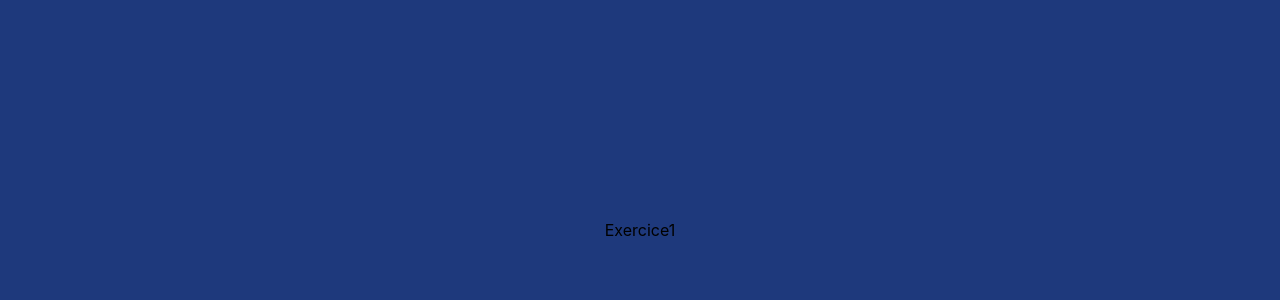
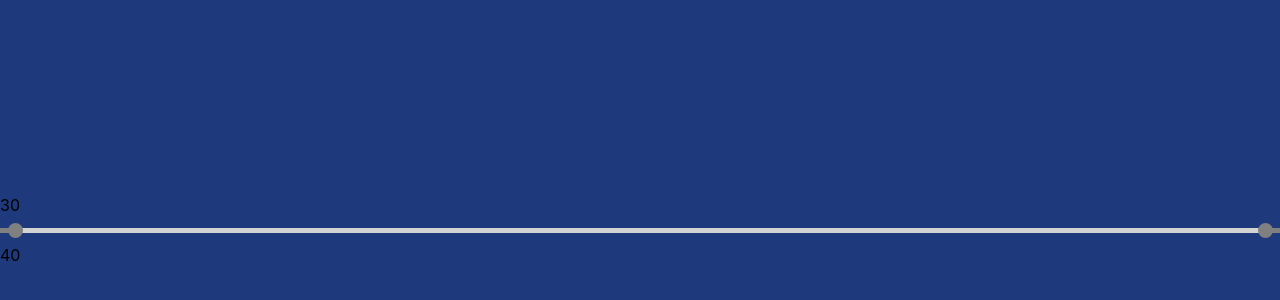
Before and after one commit to kuribox/mangoTest, a React (Vite) app: page /exercise1 in a window 1280 px wide. Shown: the part 170-470 px from the top of the page. Built offline with nearby package versions, Linux system fonts and the light colour scheme.

Commit message:
Range component basic functionality

```diff
--- /dev/null
+++ b/src/components/Range/index.jsx
@@ -0,0 +1,174 @@
+import React, { useState, useRef, useEffect } from "react";
+import styles from "./range.module.css";
+
+const Range = ({
+  min = 30,
+  max = 40,
+  values, // = [5, 10, 99, 30.5],
+  step = 2,
+  onChange,
+}) => {
+  const [minValue, setMinValue] = useState(null);
+  const [maxValue, setMaxValue] = useState(null);
+  const [maxSteps] = useState(values ? values.length - 1 : max - min);
+
+  const [result, setResult] = useState({
+    min: values ? values[0] : min,
+    max: values ? values[values.length - 1] : max,
+  });
+
+  const [width, setWidth] = useState(null);
+  const [pointWidth, setPointWidth] = useState(1);
+
+  const rangeRef = useRef(null);
+  const minRef = useRef(null);
+  const maxRef = useRef(null);
+  const ref = useRef(null);
+
+  useEffect(() => {
+    setWidth(ref.current.parentElement.offsetWidth);
+    setMaxValue(ref.current.parentElement.offsetWidth);
+  }, []); // Get width of parent element
+
+  useEffect(() => {
+    setTimeout(() => {
+      if (maxRef.current?.offsetWidth || minRef.current?.offsetWidth) {
+        setPointWidth(maxRef.current.offsetWidth);
+        setMinValue(maxRef.current.offsetWidth);
+      }
+    }, 50);
+  }, [maxRef, minRef]); // Get width of parent element
+
+  useEffect(() => {
+    if (onChange) onChange(result);
+  }, [result]);
+
+  // no render if width is not set or if values are set and there is only one value
+  if (!width && (!values || (values && values.length > 1)))
+    return <div ref={ref} />;
+
+  // Update min drag position
+  const handleMinDrag = (e) => {
+    if (e.clientX < maxValue && e.clientX >= pointWidth) setMinValue(e.clientX);
+  };
+
+  // Update max drag position
+  const handleMaxDrag = (e) => {
+    if (e.clientX > minValue && e.clientX <= width) setMaxValue(e.clientX);
+  };
+
+  const handleMinMouseDown = (e) => {
+    e.stopPropagation();
+    e.preventDefault();
+
+    window.addEventListener("mousemove", handleMinDrag);
+    window.addEventListener("mouseup", handleMinMouseUp);
+  };
+
+  const handleMaxMouseDown = (e) => {
+    e.stopPropagation();
+    e.preventDefault();
+
+    window.addEventListener("mousemove", handleMaxDrag);
+    window.addEventListener("mouseup", handleMaxMouseUp);
+  };
+
+  // on mouse up min drag point, set most close value to result
+  const handleMinMouseUp = (e) => {
+    if (values) {
+      let stepValue = Math.round(e.clientX / ((width - pointWidth) / maxSteps));
+
+      if (
+        values[stepValue] &&
+        values.findIndex((c) => c === result.max) <= stepValue
+      ) {
+        stepValue = stepValue - 1;
+      }
+
+      if (!values[stepValue]) stepValue = 0;
+
+      setMinValue(stepValue * ((width - pointWidth) / maxSteps) + pointWidth);
+      setResult({ ...result, min: values[stepValue] });
+    } else {
+      let stepValue = Math.ceil(e.clientX / ((width - pointWidth) / maxSteps));
+
+      if (stepValue % step !== 0) stepValue = stepValue - (stepValue % step);
+      if (stepValue + min >= result.max) stepValue = stepValue - step;
+
+      setMinValue(stepValue * ((width - pointWidth) / maxSteps) + pointWidth);
+      setResult({ ...result, min: stepValue + min });
+    }
+
+    window.removeEventListener("mousemove", handleMinDrag);
+    window.removeEventListener("mouseup", handleMinMouseUp);
+  };
+
+  // on mouse up max drag point, set most close value to result
+  const handleMaxMouseUp = (e) => {
+    if (values) {
+      let stepValue = Math.round(e.clientX / ((width - pointWidth) / maxSteps));
+
+      if (
+        values[stepValue] &&
+        values.findIndex((c) => c === result.min) >= stepValue
+      ) {
+        stepValue = stepValue + 1;
+      }
+
+      if (!values[stepValue]) stepValue = values.length - 1;
+
+      setMaxValue(stepValue * ((width - pointWidth) / maxSteps) + pointWidth);
+      setResult({ ...result, max: values[stepValue] });
+    } else {
+      let stepValue = Math.floor(e.clientX / ((width - pointWidth) / maxSteps));
+
+      if (stepValue % step !== 0) stepValue = stepValue + (stepValue % step);
+      if (stepValue + min <= result.min) stepValue = stepValue + step;
+
+      setMaxValue(stepValue * ((width - pointWidth) / maxSteps) + pointWidth);
+      setResult({ ...result, max: stepValue + min });
+    }
+
+    window.removeEventListener("mousemove", handleMaxDrag);
+    window.removeEventListener("mouseup", handleMaxMouseUp);
+  };
+
+  return (
+    <div ref={ref}>
+      {result.min}
+      <div ref={rangeRef} className={styles.range} style={{ width }}>
+        <div className={styles.bar} />
+        <div
+          className={styles.selectedBar}
+          style={{
+            width: maxValue - minValue,
+            left: `${minValue - pointWidth / 2}px`,
+          }}
+        />
+        <div
+          ref={minRef}
+          className={styles.min}
+          style={{
+            left: `${minValue - pointWidth}px`,
+          }}
+          onMouseDown={handleMinMouseDown}
+        >
+          <div className={styles.circle} />
+        </div>
+        <div
+          ref={maxRef}
+          className={styles.max}
+          style={{
+            left: `${maxValue - pointWidth}px`,
+          }}
+          onMouseDown={handleMaxMouseDown}
+        >
+          <div className={styles.circle} />
+        </div>
+      </div>
+      {result.max}
+    </div>
+  );
+};
+
+export default Range;
--- /dev/null
+++ b/src/components/Range/range.module.css
@@ -0,0 +1,68 @@
+.range {
+  position: relative;
+  height: 30px;
+  overflow: hidden;
+  display: flex;
+  justify-content: center;
+  align-items: center;
+}
+
+.bar {
+  background-color: gray;
+  width: 100%;
+  height: 5px;
+}
+
+.selectedBar {
+  background-color: lightgray;
+  width: 100%;
+  height: 5px;
+  z-index: 2;
+  position: absolute;
+  left: 0;
+}
+
+.min,
+.max {
+  position: absolute;
+  top: 0;
+  bottom: 0;
+  width: 30px;
+  height: 30px;
+  display: flex;
+  align-items: center;
+  justify-content: center;
+}
+
+.min {
+  left: 0;
+}
+
+.max {
+  left: 0;
+}
+
+.circle {
+  width: 15px;
+  height: 15px;
+  border-radius: 50%;
+  background-color: gray;
+  z-index: 3;
+}
+
+.minValue,
+.maxValue {
+  position: absolute;
+  bottom: -20px;
+  font-size: 12px;
+}
+
+.minValue {
+  left: 50%;
+  transform: translateX(-50%);
+}
+
+.maxValue {
+  right: 50%;
+  transform: translateX(50%);
+}
--- a/src/views/Exercise1/index.jsx
+++ b/src/views/Exercise1/index.jsx
@@ -1,10 +1,11 @@
 import React from "react";
 import styles from "./exercise1.module.css";
+import Range from "../../components/Range";
 
 const Exercise1 = () => {
   return (
     <div className={styles.container}>
-      Exercice1
+      <Range />
     </div>
   );
 };
```
Also changed, not shown: src/components/Range/range.css (added, +35 -0 lines).
